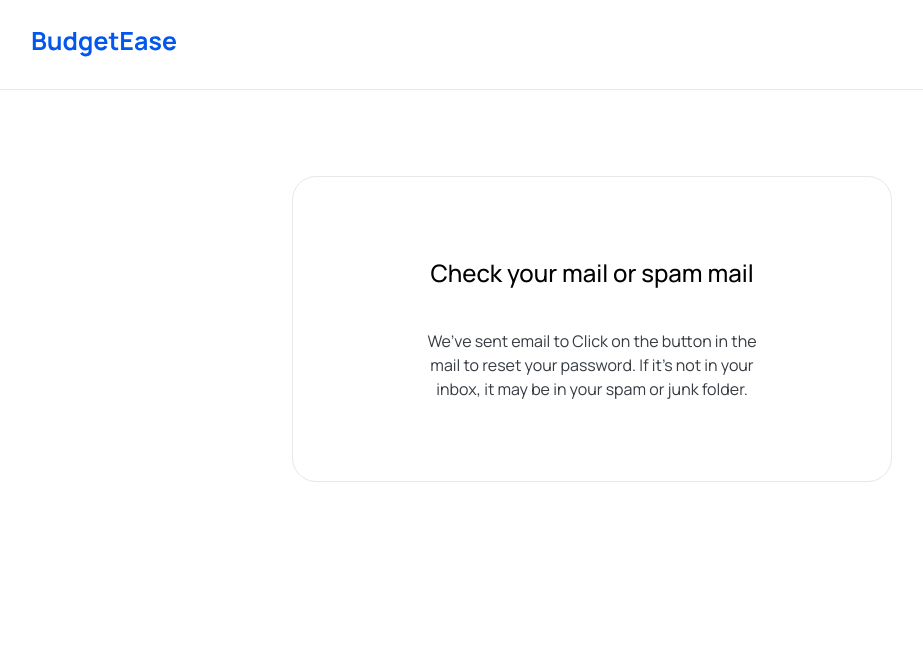
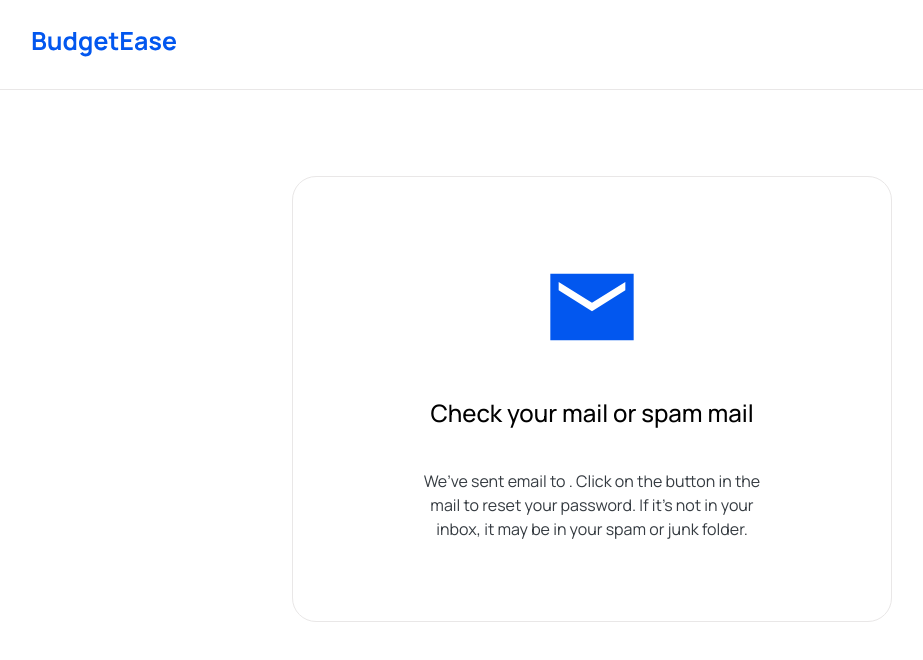
Before and after one commit to Hemdee1/hackops-budgetease, a Next.js app: page /create/email-sent in a window 1280 px wide. Shown: the top 660 px of the page, without its empty margins (48-971 px from the left). Built offline with nearby package versions, Linux system fonts and the light colour scheme.

Commit message:
update email sent page

```diff
--- a/src/pages/create/email-sent.tsx
+++ b/src/pages/create/email-sent.tsx
@@ -1,18 +1,26 @@
 import AuthHeader from "@/components/authHeader";
+import MailIcon from "@/icons/mailIcon";
+import useOnboardStore from "@/store/onboard";
 
 const Page = () => {
+  const { email } = useOnboardStore();
+
   return (
     <div className="py-24">
       <AuthHeader />
 
       <div className="w-[600px] space-y-10 mt-20 max-w-full mx-auto border-gray4 border  rounded-3xl px-5 sm:px-10 py-20">
+        <div className="flex justify-center items-center">
+          <MailIcon />
+        </div>
+
         <h2 className="text-2xl font-medium text-center">
           Check your mail or spam mail
         </h2>
         <p className="text-gray1 w-[360px] text-center max-w-full mx-auto">
-          We’ve sent email to Click on the button in the mail to reset your
-          password. If it’s not in your inbox, it may be in your spam or junk
-          folder.
+          We’ve sent email to {email}. Click on the button in the mail to reset
+          your password. If it’s not in your inbox, it may be in your spam or
+          junk folder.
         </p>
       </div>
     </div>
```
